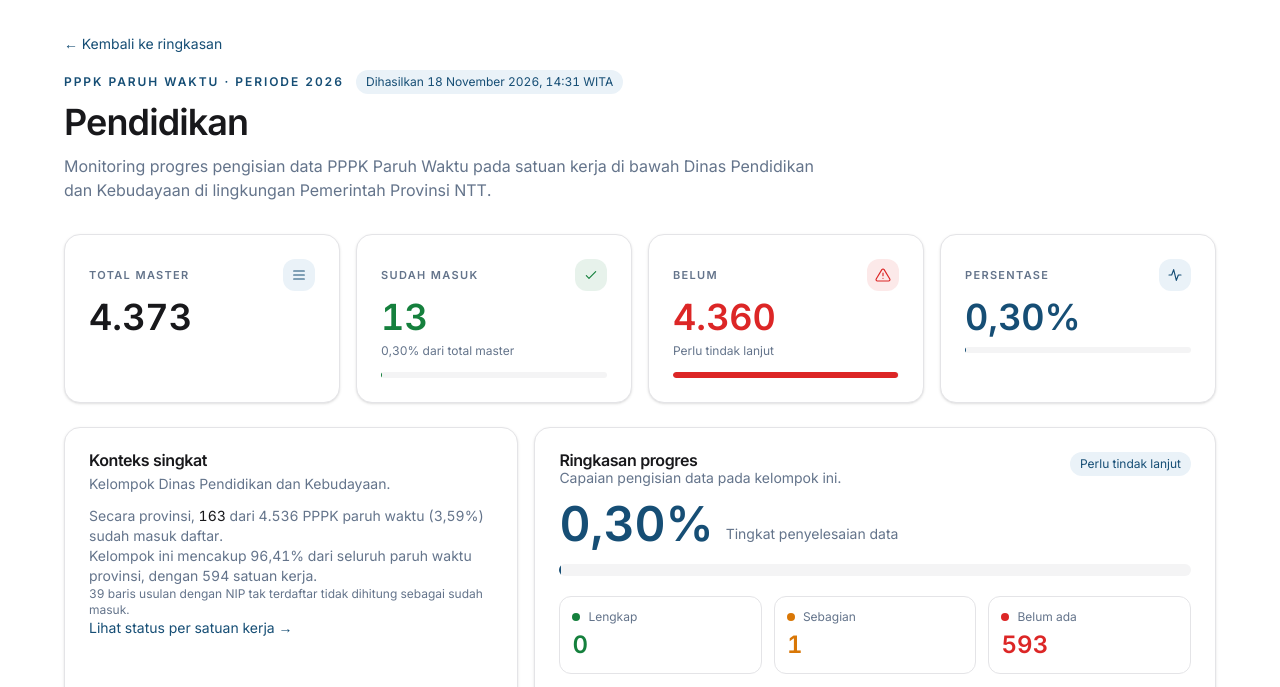
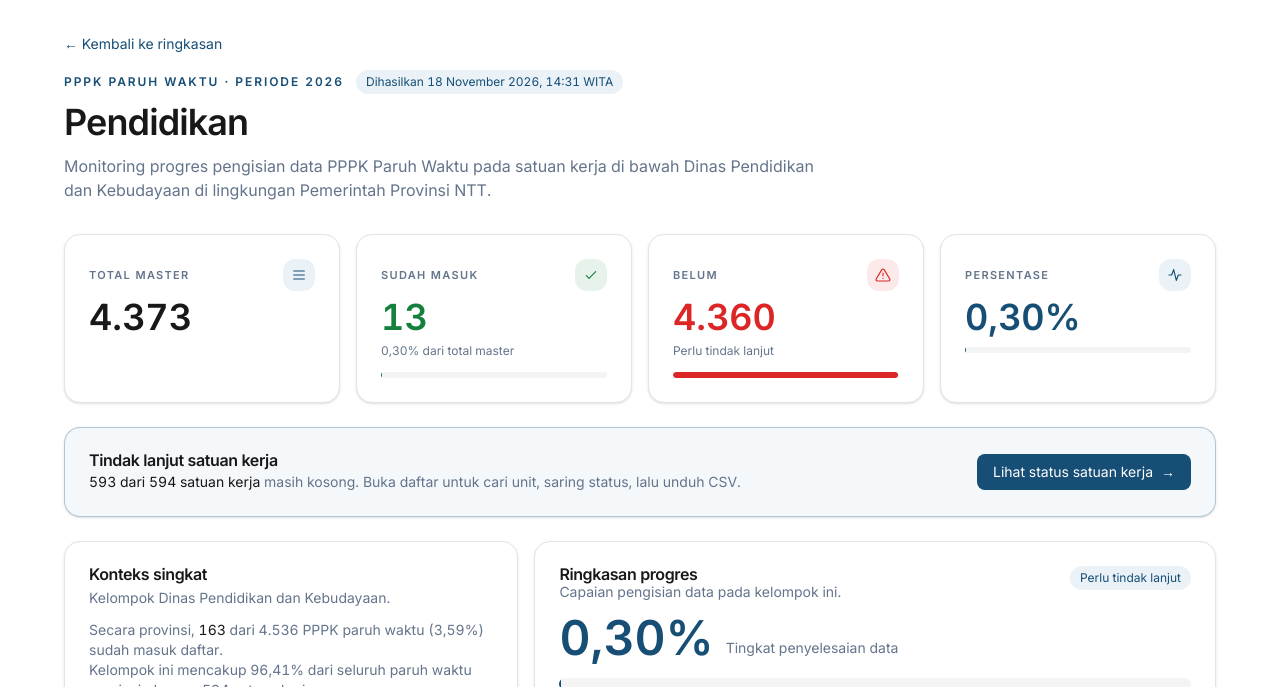
Before and after one commit to below-1/workspace-status, an Astro site: page /workspace-status/status-rekapitulasi-pppk-paruh-waktu/pendidikan in a window 1280 px wide. Shown: the part 74-761 px from the top of the page. Built offline with nearby package versions, Linux system fonts and the light colour scheme; Astro itself is replaced by a stand-in of ours.

Commit message:
feat(status): highlight satuan kerja CTA

```diff
--- a/src/pages/status-rekapitulasi-pppk-paruh-waktu/pendidikan.astro
+++ b/src/pages/status-rekapitulasi-pppk-paruh-waktu/pendidikan.astro
@@ -4,6 +4,8 @@ import PageHeader from '../../components/PageHeader.astro';
 import KpiCards from '../../components/KpiCards.astro';
 import ProgressSummary from '../../components/ProgressSummary.astro';
 import StatTable from '../../components/StatTable.astro';
+import { buttonVariants } from '../../components/ui/button';
+import { Card } from '../../components/ui/card';
 import { fmtInt, fmtPct } from '../../lib/format';
 import type { TableColumn } from '../../lib/table';
 import data from '../../data/paruh-pendidikan.json';
@@ -79,6 +81,24 @@ const invalidColumns: TableColumn[] = [
     ]}
   />
 
+  <Card className="mt-6 flex flex-col gap-4 border-primary/30 bg-primary-soft/50 p-6 sm:flex-row sm:items-center sm:justify-between">
+    <div class="space-y-1">
+      <h2 class="text-base font-semibold leading-none text-foreground">Tindak lanjut satuan kerja</h2>
+      <p class="text-sm text-muted-foreground">
+        <span class="font-medium text-foreground">
+          {fmtInt(counts.kosong)} dari {fmtInt(summary.satuan_kerja_count)} satuan kerja
+        </span>{' '}
+        masih kosong. Buka daftar untuk cari unit, saring status, lalu unduh CSV.
+      </p>
+    </div>
+    <a
+      href={`${base}status-rekapitulasi-pppk-paruh-waktu/pendidikan/satuan-kerja/`}
+      class={buttonVariants({ className: 'w-full shrink-0 sm:w-auto' })}
+    >
+      Lihat status satuan kerja <span aria-hidden="true">→</span>
+    </a>
+  </Card>
+
   <div class="mt-6">
     <ProgressSummary
       ratio={summary.ratio}
@@ -101,12 +121,6 @@ const invalidColumns: TableColumn[] = [
         {fmtInt(summary.unregistered)} baris usulan dengan NIP tak terdaftar tidak dihitung sebagai
         sudah masuk.
       </p>
-      <a
-        href={`${base}status-rekapitulasi-pppk-paruh-waktu/pendidikan/satuan-kerja/`}
-        class="inline-flex text-sm font-medium text-primary hover:underline"
-      >
-        Lihat status per satuan kerja →
-      </a>
     </ProgressSummary>
   </div>
 
```
